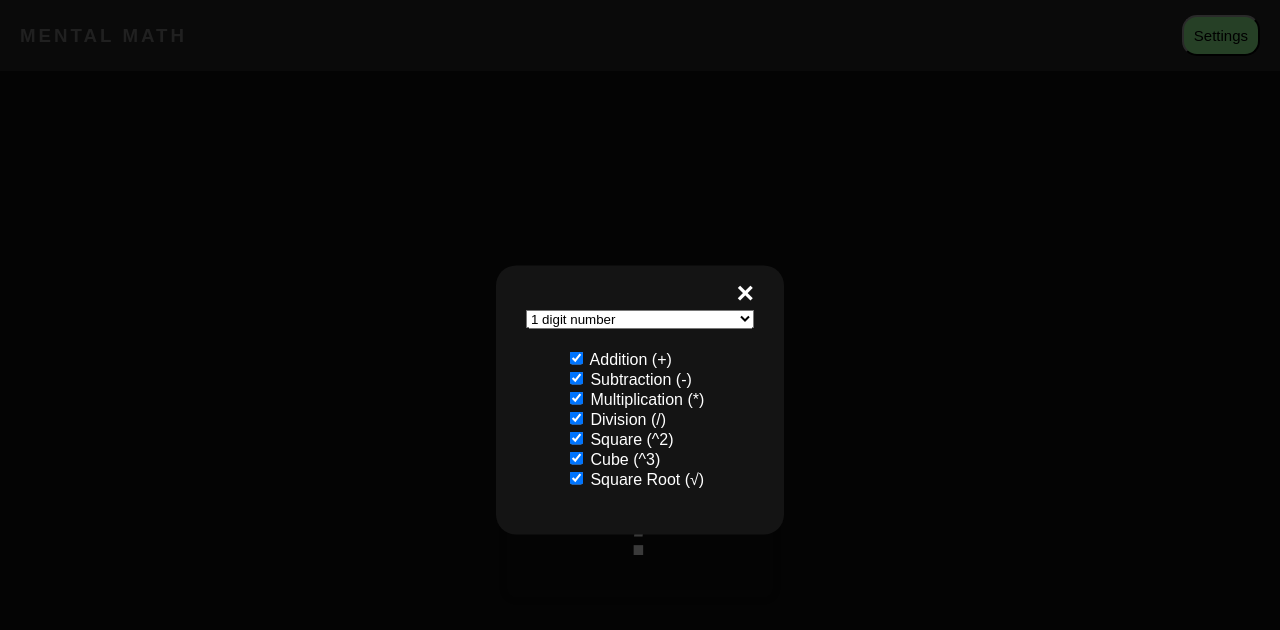
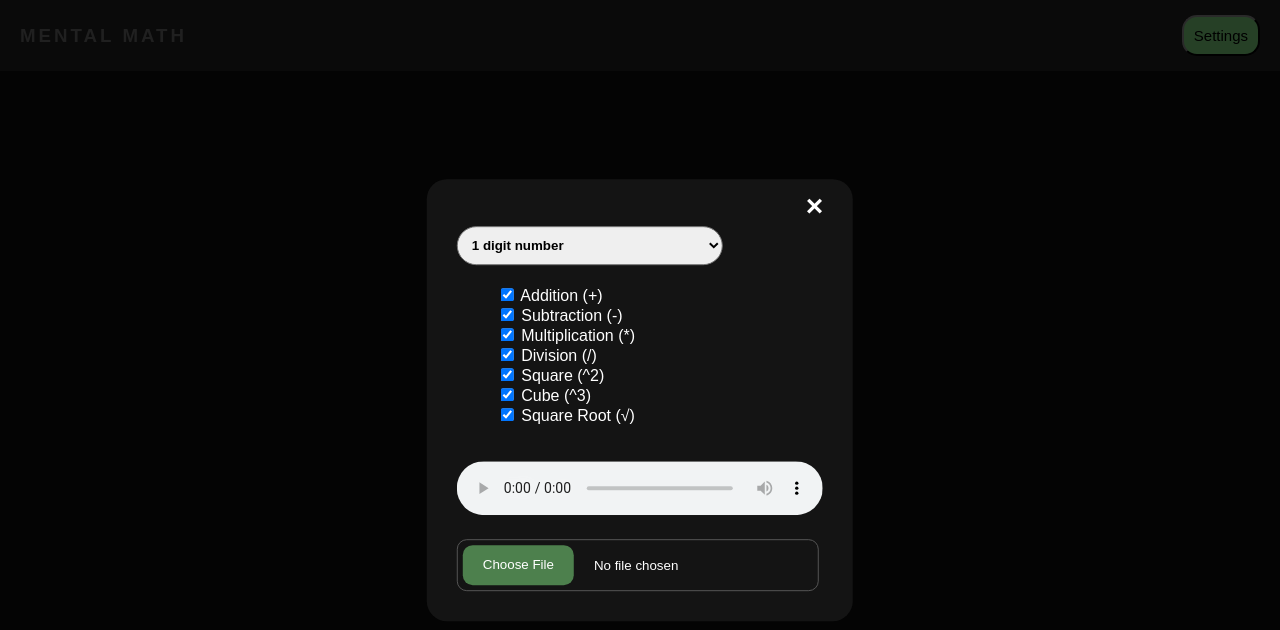
Before and after one commit to Fatin1st/mental_math, a website: page index.html in a window 1280 px wide. Both pictures are taken after a click on the button "Settings". Drawn offline with Linux system fonts and the light colour scheme.

Commit message:
added music system

```diff
--- a/index.html
+++ b/index.html
@@ -26,7 +26,7 @@
     <!-- Add a modal container -->
     <div id="settingsModal" class="modal" style="display: none;">
         <div class="modal-content">
-            <span class="close" id="closeModal">&times;</span>
+            <span class="close" id="closeModal" style="justify-self: flex-end;">&times;</span>
             <!-- Your existing settings content goes here -->
             <div class="digits">
                 <label>
@@ -54,6 +54,13 @@
                     <li><label><input type="checkbox" id="sqrtCheckbox" checked> Square Root (√)</label></li>
                 </ul>
             </div>
+
+            <audio id="backgroundMusic" loop controls>
+                <source src="./assets/background_music.mp3" type="audio/mpeg">
+                Your browser does not support the audio element.
+            </audio>
+
+            <input type="file" id="uploadMusic" accept=".mp3">
         </div>
     </div>
 
--- a/script.js
+++ b/script.js
@@ -1,3 +1,8 @@
+document.addEventListener("DOMContentLoaded", function () {
+  var audioElement = document.getElementById("backgroundMusic");
+  audioElement.play();
+});
+
 let currentQuestion = {};
 const answerInput = document.getElementById("answer");
 const additionCheckbox = document.getElementById("additionCheckbox");
@@ -244,3 +249,63 @@ window.addEventListener("click", function (event) {
     answerInput.focus();
   }
 });
+
+const uploadMusicButton = document.getElementById("uploadMusic");
+
+uploadMusicButton.addEventListener("change", function (event) {
+  const file = event.target.files[0];
+  const reader = new FileReader();
+
+  reader.onloadend = function () {
+    backgroundMusic.src = reader.result;
+    localStorage.setItem("customMusic", reader.result);
+  };
+
+  if (file) {
+    reader.readAsDataURL(file);
+  }
+});
+
+window.onload = function () {
+  const customMusic = localStorage.getItem("customMusic");
+
+  if (customMusic) {
+    backgroundMusic.src = customMusic;
+  }
+};
+
+backgroundMusic.onvolumechange = function () {
+  localStorage.setItem("volume", backgroundMusic.volume);
+};
+backgroundMusic.onmuted = function () {
+  localStorage.setItem("muted", backgroundMusic.onmuted);
+};
+backgroundMusic.onpause = function () {
+  localStorage.setItem("paused", true);
+};
+backgroundMusic.onplay = function () {
+  localStorage.removeItem("paused");
+};
+
+window.onload = function () {
+  const customMusic = localStorage.getItem("customMusic");
+  const volume = localStorage.getItem("volume");
+  const muted = localStorage.getItem("muted");
+  const paused = localStorage.getItem("paused");
+
+  if (paused) {
+    backgroundMusic.pause();
+  }
+
+  if (customMusic) {
+    backgroundMusic.src = customMusic;
+  }
+
+  if (volume) {
+    backgroundMusic.volume = volume;
+  }
+
+  if (muted) {
+    backgroundMusic.onmuted = muted;
+  }
+};
--- a/styles.css
+++ b/styles.css
@@ -60,17 +60,14 @@ h2 {
   left: 0;
 }
 
-.settings {
-  background-color: #141414;
-  padding: 30px;
-  border-radius: 20px;
-  position: fixed;
-  right: 40px; /* Adjust as needed */
-  top: 150px; /* Adjust as needed */
-}
-
 .digits {
   margin-bottom: 20px; /* Add margin at the bottom */
+}
+#digitSelector {
+  padding: 10px;
+  font-weight: 700;
+  border-radius: 20px;
+  margin-top: 10%;
 }
 
 .operations {
@@ -128,3 +125,49 @@ h2 {
   font-size: 15px;
   cursor: pointer;
 }
+
+audio {
+  color: white;
+  margin-top: 20px;
+  width: 100%;
+  align-self: center;
+}
+
+/* file upload button */
+input[type="file"]::file-selector-button {
+  border-radius: 4px;
+  padding: 0 16px;
+  height: 40px;
+  cursor: pointer;
+  background-color: #4d804d;
+  border: 1px solid rgba(0, 0, 0, 0.16);
+  box-shadow: 0px 1px 0px rgba(0, 0, 0, 0.05);
+  margin-right: 16px;
+  transition: background-color 200ms;
+}
+
+input[type="file"] {
+  width: 350px;
+  max-width: 100%;
+  color: #fff;
+  padding: 5px;
+  background: #141414;
+  border-radius: 10px;
+  border: 1px solid #555;
+  margin-top: 20px;
+}
+
+input[type="file"]::file-selector-button {
+  margin-right: 20px;
+  border: none;
+  background: #4d804d;
+  padding: 10px 20px;
+  border-radius: 10px;
+  color: #fff;
+  cursor: pointer;
+  transition: background 0.2s ease-in-out;
+}
+
+input[type="file"]::file-selector-button:hover {
+  background: #3c643c;
+}
```
Also changed, not shown: 1 other file.
